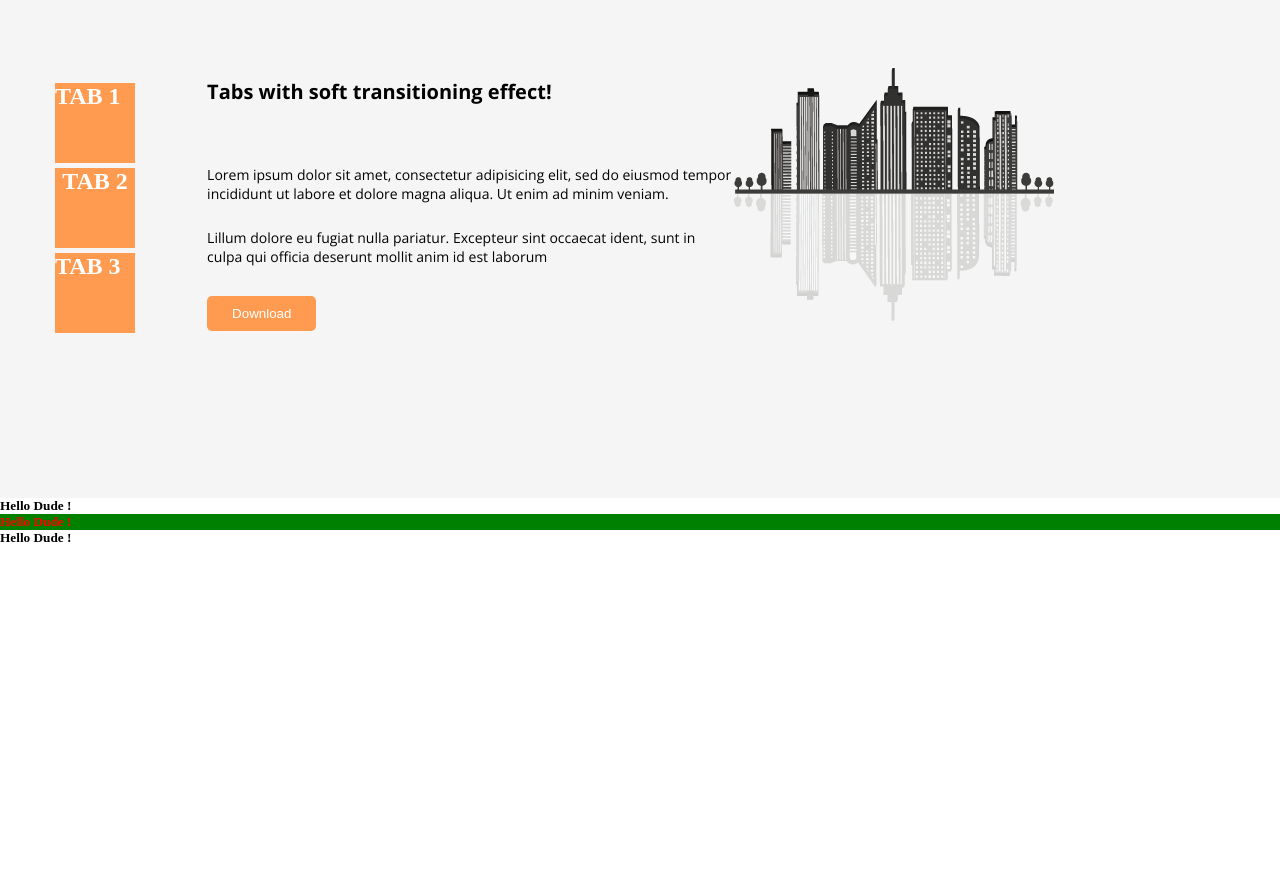
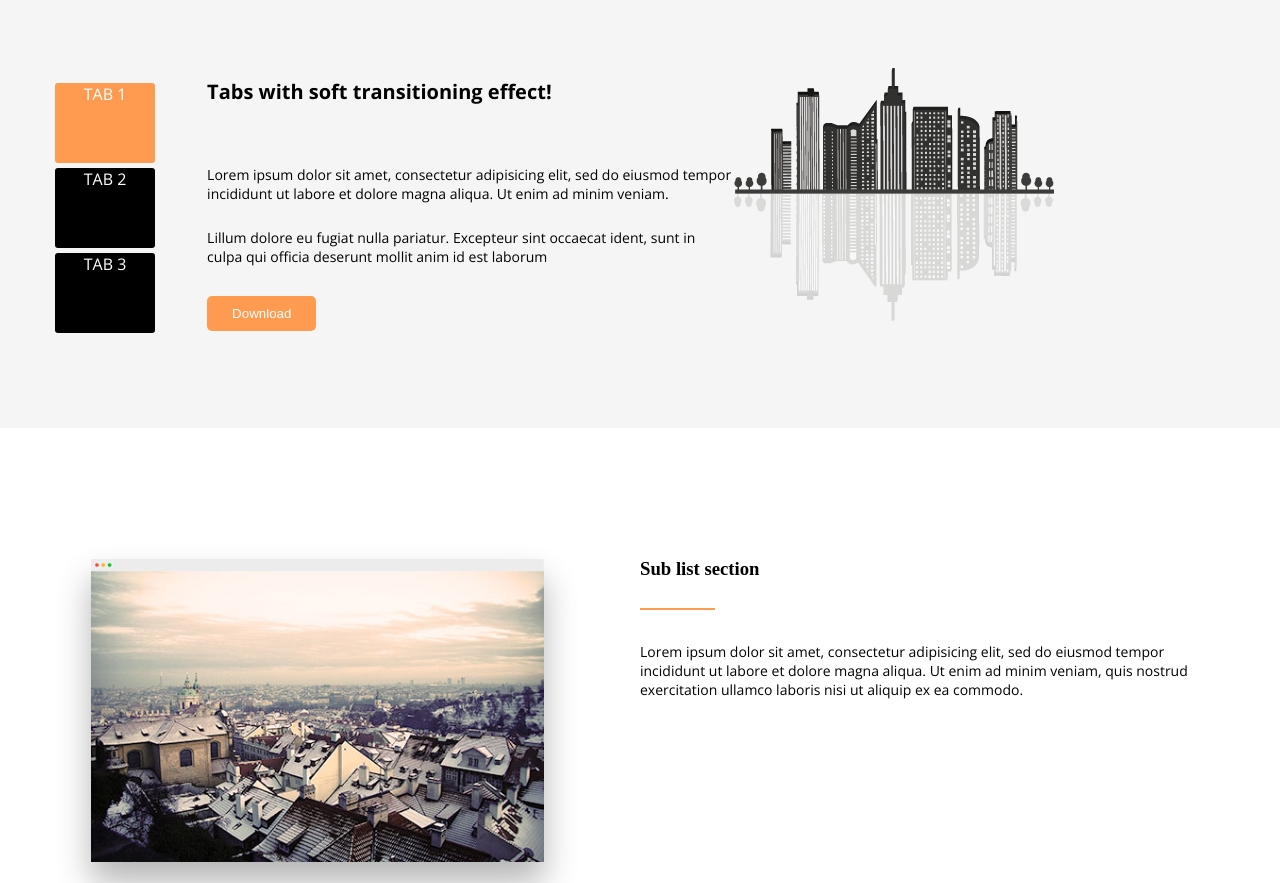
Before and after one commit to asadujaman74/AXIT-Web-Clone, a plain HTML site: page index.html in a window 1280 px wide. Shown: the part 871-1754 px from the top of the page. Before the commit the page ends 1417 px from the top, so only its background shows below. Drawn offline with nearby package versions, Linux system fonts and the light colour scheme; a script that the page names is missing.

Commit message:
Sub section added

```diff
--- a/css/style.css
+++ b/css/style.css
@@ -181,7 +181,7 @@ nav .nav-item ul li:hover{
 /* ======= Tabs Part Start ===== */
 #tabs-part{
     background: #F5F5F5;
-    height: 500px;
+    height: 430px;
 }
 .tabs{
     display: flex;
@@ -219,22 +219,24 @@ nav .nav-item ul li:hover{
 }
 .box1{
     height: 80px;
-    width: 80px;
+    width: 100px;
+    border-radius: 3px;
     background: #ff9b51;
     cursor: pointer;
 }
 .box2{
     height: 80px;
-    width: 80px;
-    background: #ff9b51;
+    width: 100px;
+    border-radius: 3px;
+    background: #000;
     margin-top: 5px;
     cursor: pointer;
-    text-align: center;
 }
 .box3{
     height: 80px;
-    width: 80px;
-    background: #ff9b51;
+    width: 100px;
+    border-radius: 3px;
+    background: #000;
     margin-top: 5px;
     cursor: pointer;
 }
@@ -246,6 +248,12 @@ nav .nav-item ul li:hover{
 }
 .left-tabs-box h2{
     color: #fff;
+    font-family: 'Open Sans', sans-serif;
+    font-size: 16px;
+    font-weight: 400;
+    justify-content: center;
+    text-align: center;
+
 
 
 }
@@ -285,9 +293,42 @@ nav .nav-item ul li:hover{
         transition: .4s;
     }
     .left-tabs .btn:hover{
-        background: red;
+        background: rgb(0, 0, 0);
         transform: scale(1.3);
 
         border: none;
     }
 /* ======= Tabs Part End ===== */
+
+/* ======= Sub Part Start ===== */
+.sub-main{
+    display: flex;
+}
+
+.left-sub{
+    height: 100px;
+    width: 50%;
+    /* background: red; */
+    margin-top: 115px;
+}
+.right-sub{
+    height: 100px;
+    width: 50%;
+    /* background: green; */
+    margin-top: 130px;
+}
+.sub-main .right-sub .arrow{
+    display: inline-block;
+    width: 75px;
+    height: 2px;
+    margin-top: 28px;
+    background: #ff9b51;
+}
+.sub-main .right-sub p{
+    font-family: 'Open Sans', sans-serif;
+    font-size: 14px;
+    font-weight: 200;
+    margin-top: 28px;
+}
+
+/* ======= Sub Part End ===== */
--- a/index.html
+++ b/index.html
@@ -62,7 +62,6 @@
                         <a href="#">Download</a>
 
                     </div>
-
 
                     <div class="banner-right">
 
@@ -141,10 +140,52 @@
             Tabs Part End
     ============================== -->
 
+  <!-- ===========================
+            Sub Part Start
+    ============================== -->
+        <section id="sub-part" >
+            <div class="container">
+                <div class="sub-main">
+                    <div class="left-sub">
+                        <img src="images/sublist.png" alt="Sublist">
+                    </div>
+                <div class="right-sub">
+                    <h3>Sub list section</h3>
+                    <span class="arrow"></span>
+                    <p>Lorem ipsum dolor sit amet, consectetur adipisicing elit, sed do eiusmod tempor incididunt ut labore et dolore magna aliqua. Ut enim ad minim veniam, quis nostrud exercitation ullamco laboris nisi ut aliquip ex ea commodo.</p>
 
-    <h5>Hello Dude !</h5>
-    <h5 class="dude">Hello Dude !</h5>
-    <h5 id="dude_id">Hello Dude !</h5>
+                    <!-- <div class="icon-list">
+                        <div class="icon-box">
+                            <i class="fa-solid fa-cloud-arrow-up"></i>
+                        </div>
+                        <div class="pera">
+                            <span>dkfjdkfjdkfj</span>
+                        </div>
+                    </div>
+                     -->
+                    <!-- <div class="icon-list">
+                        <div class="icon-box">
+                            <i class="fa-solid fa-cloud-arrow-up"></i>
+                        </div>
+                        <p> Title:Lorem ipsum dolor sit amet consectetur adipisicing elit. Recusandae molestiae
+                            alias quia reiciendis. Laboriosam aliquam alias debitis nisi. </p>
+                    </div> -->
+
+
+                </div>
+
+            </div>
+        </section>
+
+  <!-- ===========================
+            Sub Part End
+    ============================== -->
+
+
+
+
+
+
 
 
 
--- a/js/script.js
+++ /dev/null
@@ -1,26 +0,0 @@
-//tagSelect in Dom
-var check = document.querySelector("h5");
-console.log(check);
-
-//classSelect in dom
-var check2 = document.querySelector(".dude");
-
-//changeBackground in h3 tag
-check2.style.background = "green";
-
-//IDselect in dom
-var check3 = document.querySelector("#dude_id");
-console.log(check3);
-
-console.log(check2);
-//Apply Css in dom
-check2.style.color= "red";
-
-
-// Function
-
-function amar (){
-    console.log("How are you ? ");
-}
-
-amar ();
```
